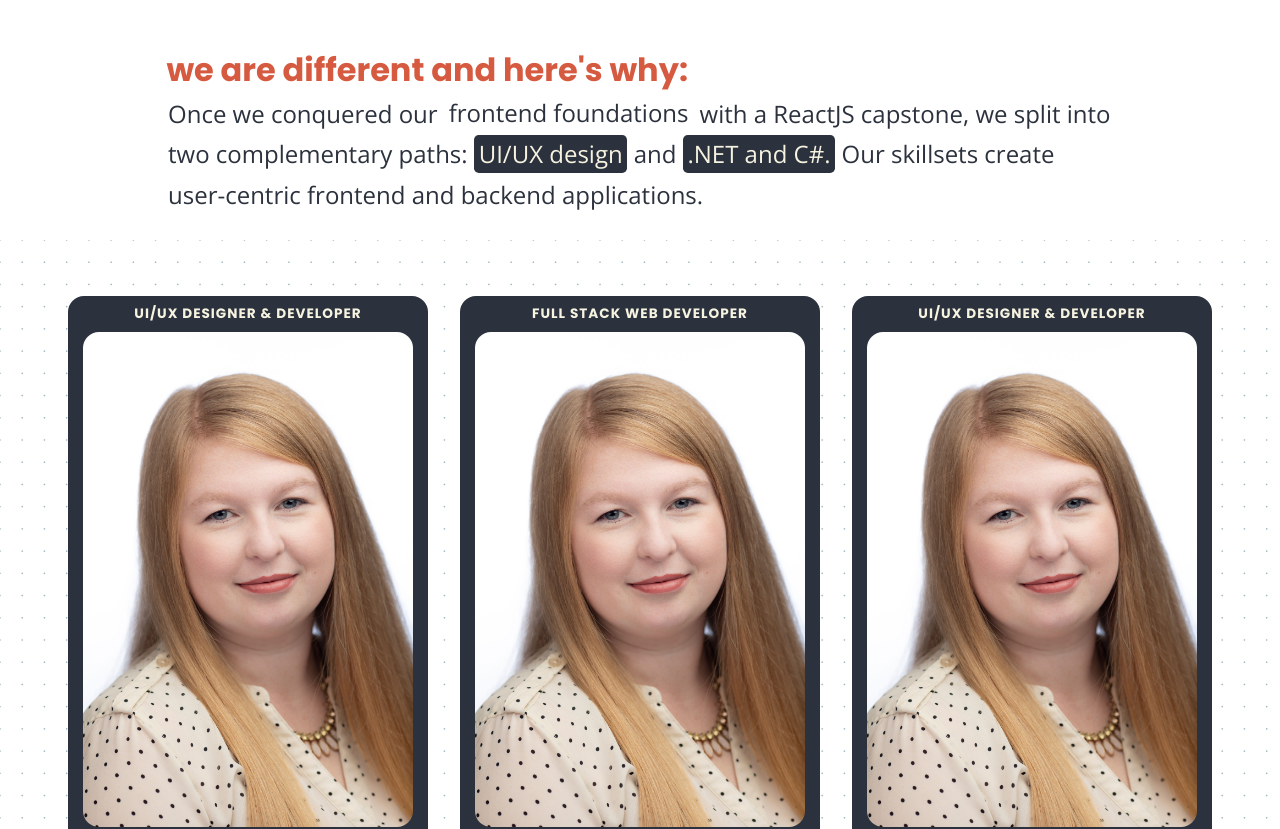
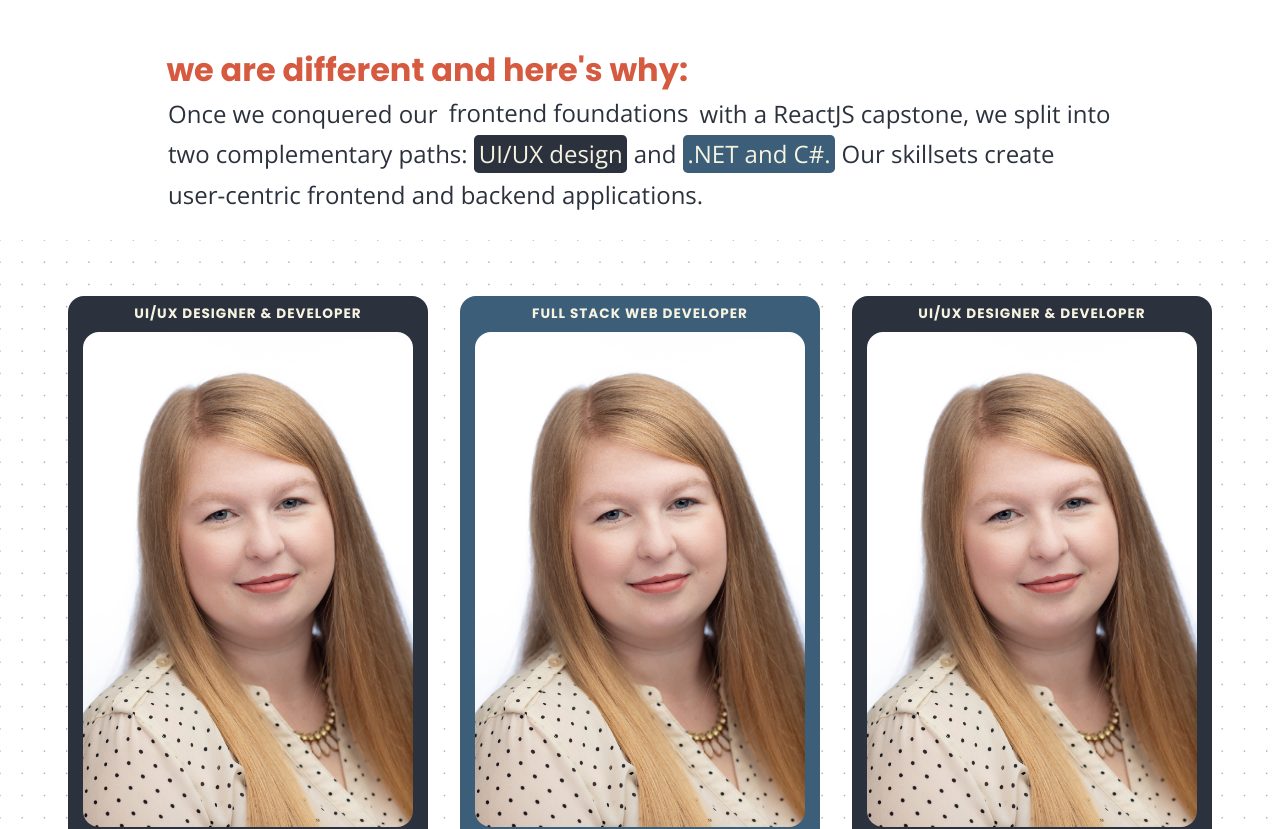
Before and after one commit to nss-day-cohort-35/website, a React (Create React App) app: page / in a window 1280 px wide. Shown: the part 760-1589 px from the top of the page. Built offline with nearby package versions, Linux system fonts and the light colour scheme.

Commit message:
fixed coloring on student.css

```diff
--- a/src/Components/Students/Students.css
+++ b/src/Components/Students/Students.css
@@ -78,7 +78,7 @@
 }
 #cohortBackend {
     color: #F6F3E1;
-    background-color: #2C323D;
+    background-color: #3D5E79;
     border-radius: .2em;
 }
 
@@ -110,7 +110,7 @@
     display: flex;
     color: #F6F3E1;
     flex-direction: column;
-    background-color: #2C323D;
+    background-color: #3D5E79;
     height: auto;
     width: 360px;
     margin: 1em;
```
